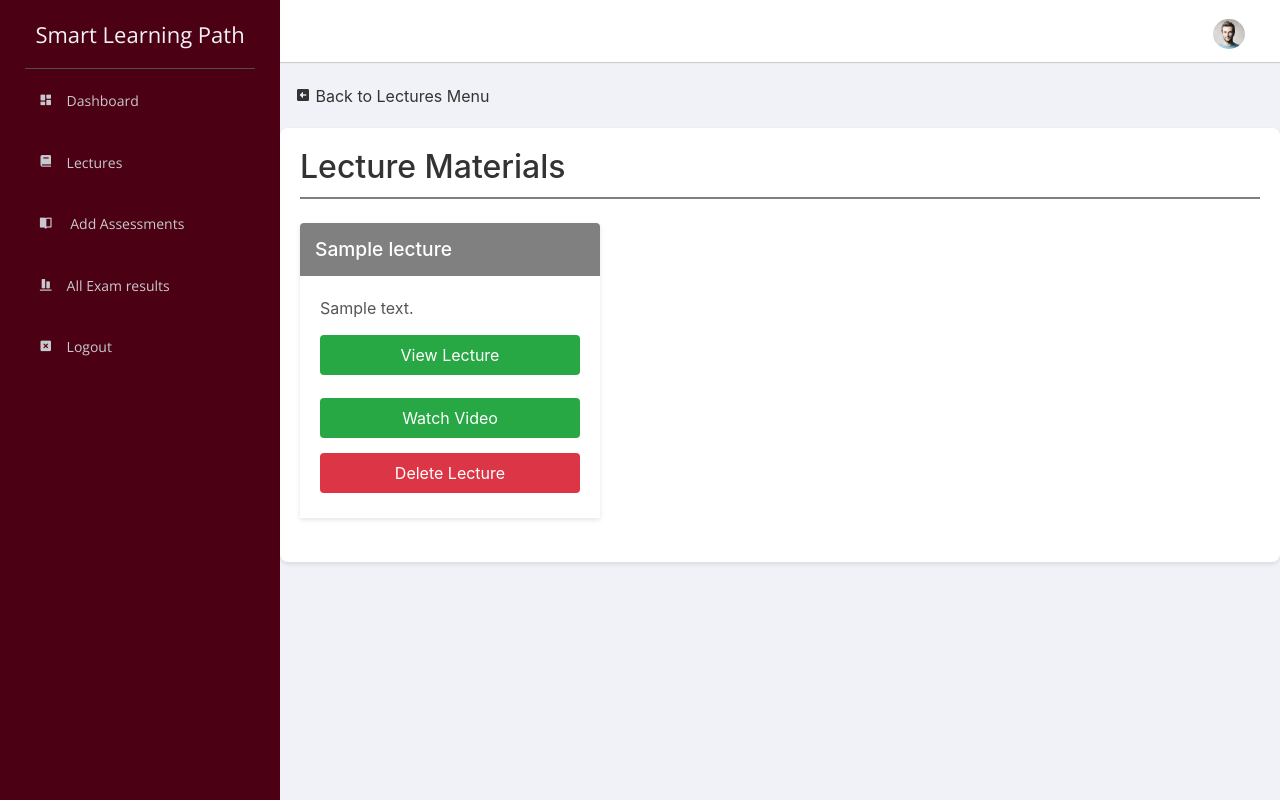
After one commit to sir-fawzy/Smart-Learning-Path, a PHP site: page /admin/view_lectures.php in a window 1280 px wide. The commit adds this page. Run offline with PHP 8.4, Linux system fonts and the light colour scheme; tables that the repository leaves empty or names only in its code hold one stand-in row (values such as "Sample post"); some libraries are stand-ins or nearby versions.

Commit message:
Save my current changes

```diff
--- a/admin/header.php
+++ b/admin/header.php
@@ -21,6 +21,7 @@
     <link href='https://unpkg.com/boxicons@2.1.4/css/boxicons.min.css' rel='stylesheet'>
     <link rel="stylesheet" href="assets/css/style.css">
 
+
     <link href='https://fonts.googleapis.com/css?family=Open+Sans:400,600,700,800' rel='stylesheet' type='text/css'>
 
     <style>
@@ -37,6 +38,7 @@
             justify-content: space-between;
 
             padding: 10px;
+
 
         }
 
@@ -63,7 +65,7 @@
 <body>
     <!-- Left Panel -->
 
-    <aside id="left-panel" class=" left-panel" style="background-color: #4C0013">
+    <aside id="left-panel" class=" left-panel" style="background-color: #4C0013;">
         <nav class=" navbar navbar-expand-sm navbar-default" style="height: 100%; background-color: #4C0013;">
 
             <div class="navbar-header">
@@ -82,34 +84,24 @@
                     </li>
                     <hr>
                     <li>
-                        <a href="upload_lecture.php"> <i class='bx bxs-book' style="margin: 6%"></i>Lectures
+                        <a href="lectures.php"> <i class='bx bxs-book' style="margin: 6%"></i>Lectures
                         </a>
                     </li>
                     <hr>
+
                     <li>
-                        <a href="exam_category.php"> <i class='bx bxs-edit-alt' style="margin: 6%"></i>Homework
-                        </a>
-                    </li>
-                    <li>
-                        <a href="exam_category.php"> <i class='bx bxs-book-open' style="margin: 6%"></i>Excerises
-                        </a>
-                    </li>
-                    <li>
-                        <a href="exam_category.php"> <i class='bx bxs-bulb' style="margin: 6%"></i>Quizzes
-                        </a>
-                    </li>
-                    <li>
-                        <a href="exam_category.php"> <i class='bx bx-question-mark' style="margin: 6%"></i>Exams
+                        <a href="exam_category.php"> <i class='bx bxs-book-open' style="margin: 6%"></i> Add Assessments
                         </a>
                     </li>
 
                     <li>
-                        <a href="old_exam_results.php"> <i class="nav-item menu-icon fa fa-dashboard"></i>All Exam
+                        <a href="old_exam_results.php"> <i class='bx bxs-objects-vertical-bottom'
+                                style="margin: 6%"></i>All Exam
                             results
                         </a>
                     </li>
                     <li>
-                        <a href="index.html"> <i class="nav-item menu-icon fa fa-close"></i>Logout </a>
+                        <a href="index.html"> <i class='bx bxs-x-square' style="margin: 6%"></i>Logout </a>
                     </li>
 
                 </ul>
--- /dev/null
+++ b/admin/view_lectures.php
@@ -0,0 +1,93 @@
+<?php
+session_start();
+include "../connection.php";
+include "header.php";
+
+if (!$link) {
+    die("Connection failed: " . mysqli_connect_error());
+}
+?>
+
+<head>
+    <style>
+        .back-btn {
+            color: #333;
+            text-decoration: none;
+            display: inline-block;
+            margin-bottom: 20px;
+            transition: all 0.3s ease;
+        }
+
+        .back-btn:hover {
+            color: #666;
+            text-decoration: none;
+        }
+    </style>
+</head>
+
+<!-- Add Back Button -->
+<div class="container mt-3">
+    <a href="lectures.php" class="back-btn">
+        <i class='bx bxs-left-arrow-square'></i> Back to Lectures Menu
+    </a>
+</div>
+
+<div class="container"
+    style="background-color: white; padding: 20px; border-radius: 8px; box-shadow: 0 2px 4px rgba(0,0,0,0.1);">
+    <h2 class="mb-4" style="color: #333; border-bottom: 2px solid grey; padding-bottom: 10px;">Lecture Materials</h2>
+    <div class="row">
+        <?php
+        $query = "SELECT * FROM lectures ORDER BY created_at DESC";
+        $result = mysqli_query($link, $query);
+
+        while ($row = mysqli_fetch_assoc($result)) {
+            echo "<div class='col-md-4'>";
+            echo "<div class='card mb-4 hover-shadow' style='transition: all 0.3s ease; border: none; box-shadow: 0 2px 5px rgba(0,0,0,0.1);'>";
+
+            // Title container
+            echo "<div class='title-container'>";
+            echo "<h3 class='card-title' style='background-color:grey; padding: 15px; margin: 0; color: white; font-size: 1.2rem; border-radius: 4px 4px 0 0;'>" . htmlspecialchars($row['title']) . "</h3>";
+            echo "</div>";
+
+            // Content container
+            echo "<div class='content-container' style='padding: 20px;'>";
+            if ($row['notes']) {
+                echo "<p class='card-text' style='color: #555; margin-bottom: 15px;'>" . nl2br(htmlspecialchars($row['notes'])) . "</p>";
+            }
+
+            echo "<div class='button-group' style='display: flex; flex-direction: column; gap: 10px;'>";
+            if ($row['pdf_path']) {
+                echo "<a href='../" . htmlspecialchars($row['pdf_path']) . "' class='btn btn-success btn-block' style='border: none;' target='_blank'>View Lecture</a>";
+            }
+            if ($row['video_path']) {
+                echo "<a href='../" . htmlspecialchars($row['video_path']) . "' class='btn btn-success btn-block' style=' border: none;' target='_blank'>Watch Video</a>";
+            }
+            echo "<form action='delete_lecture.php' method='POST' onsubmit='return confirm(\"Are you sure you want to delete this lecture?\")'>";
+            echo "<input type='hidden' name='lecture_id' value='" . $row['id'] . "'>";
+            echo "<button type='submit' class='btn btn-danger btn-block' style='background-color: #dc3545; border: none;'>Delete Lecture</button>";
+            echo "</form>";
+            echo "</div>";
+            echo "</div>";
+
+            echo "</div></div>";
+        }
+        ?>
+    </div>
+</div>
+<style>
+    .hover-shadow:hover {
+        transform: translateY(-3px);
+        box-shadow: 0 4px 8px rgba(0, 0, 0, 0.15) !important;
+    }
+
+    .btn-block {
+        width: 100%;
+        margin-bottom: 5px;
+        border-radius: 4px;
+        padding: 8px;
+    }
+</style>
+
+<?php
+include "footer.php";
+?>
--- a/connection.php
+++ b/connection.php
@@ -1,5 +1,5 @@
 <?php
-$link = mysqli_connect("localhost", "root", "", "online_quiz");
+$link = mysqli_connect("localhost", "root", "mpkq88@2022", "online_quiz");
 
 //mpkq88@2022
 // Check if the connection is successful
--- a/header.php
+++ b/header.php
@@ -37,7 +37,7 @@
                                     <div class="col-lg-6 col-md-7 col-sm-6 col-xs-12">
                                         <div class="header-top-menu tabl-d-n">
                                             <ul class="nav navbar-nav mai-top-nav">
-                                                <li class="nav-item"><a href="view_lectures.php"
+                                                <li class="nav-item"><a href="view_lectures_student.php"
                                                         class="nav-link">Lectures</a>
                                                 </li>
                                                 <li class="nav-item"><a href="select_exam.php" class="nav-link">Select
```
Also changed, not shown: admin/delete_lecture.php (added, +31 -0 lines), admin/lectures.php (added, +26 -0 lines), admin/upload_lecture.php (+42 -12 lines), old_exam_results.php (+43 -22 lines), result.php (+23 -8 lines), view_lectures.php (deleted, +0 -37 lines), view_lectures_student.php (added, +101 -0 lines), 2 other files.
